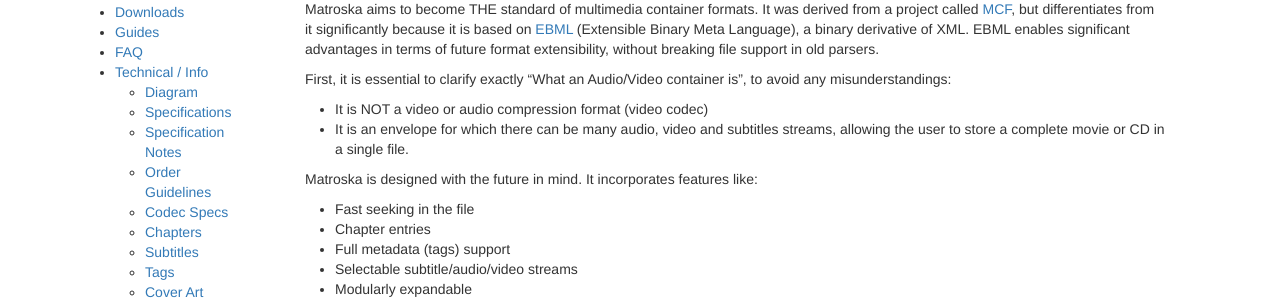
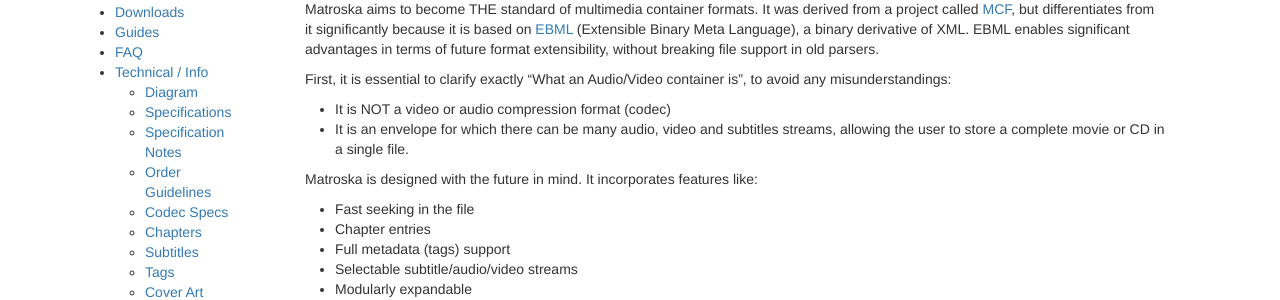
Before and after one commit to ietf-wg-cellar/matroska-specification, a Jekyll site: the page built from index.md, in a window 1280 px wide and 900 px high. Shown: the part 163-463 px from the top of the window. Built offline with Jekyll 4.4.1, drawn with Linux system fonts in a browser that asks for light colours.

Commit message:
Update index.md
Line 11 Remove 'video' from 'video codec', because video and audio compression is mentioned.

```diff
--- a/index.md
+++ b/index.md
@@ -8,7 +8,7 @@
 
 First, it is essential to clarify exactly "What an Audio/Video container is", to avoid any misunderstandings:
 
-- It is NOT a video or audio compression format (video codec)
+- It is NOT a video or audio compression format (codec)
 - It is an envelope for which there can be many audio, video and subtitles streams, allowing the user to store a complete movie or CD in a single file.
 
 Matroska is designed with the future in mind. It incorporates features like:
```
